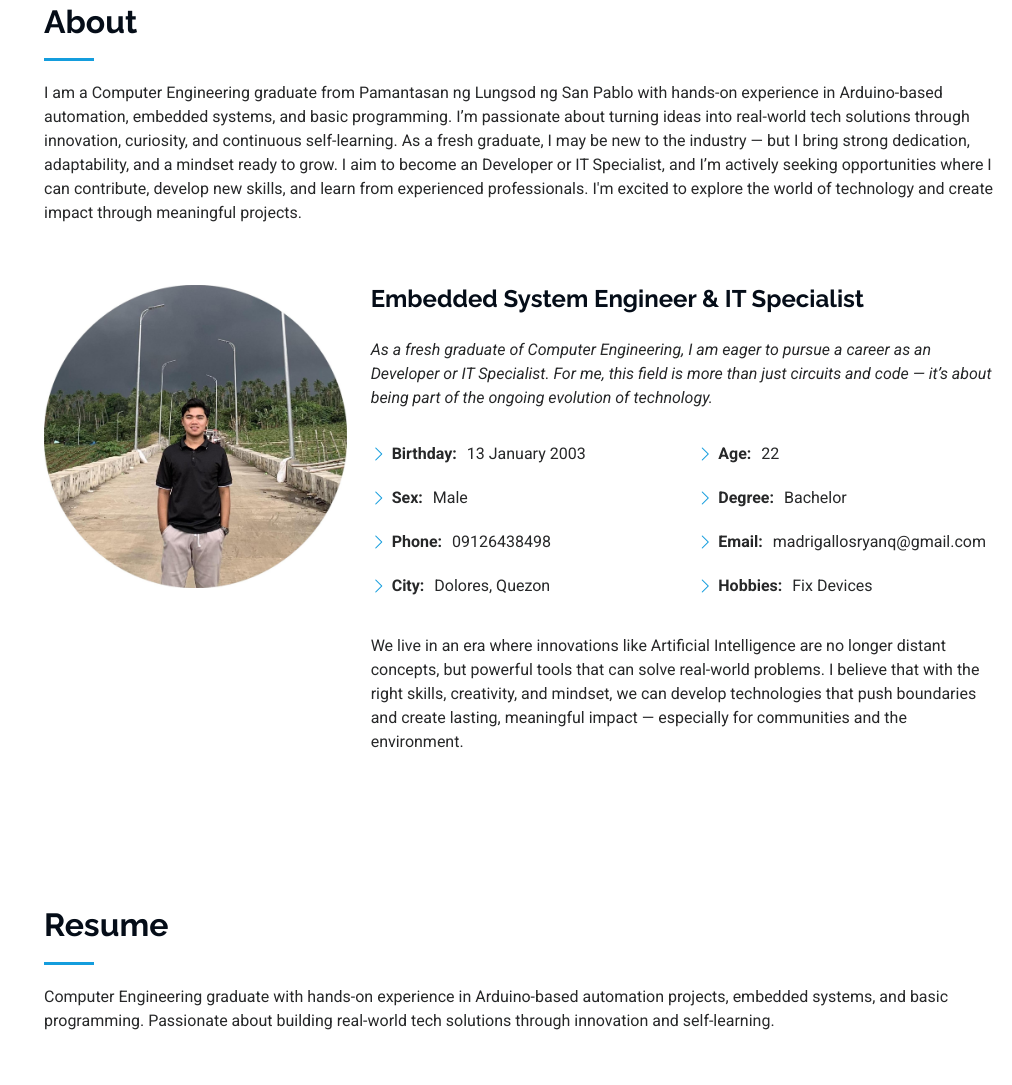
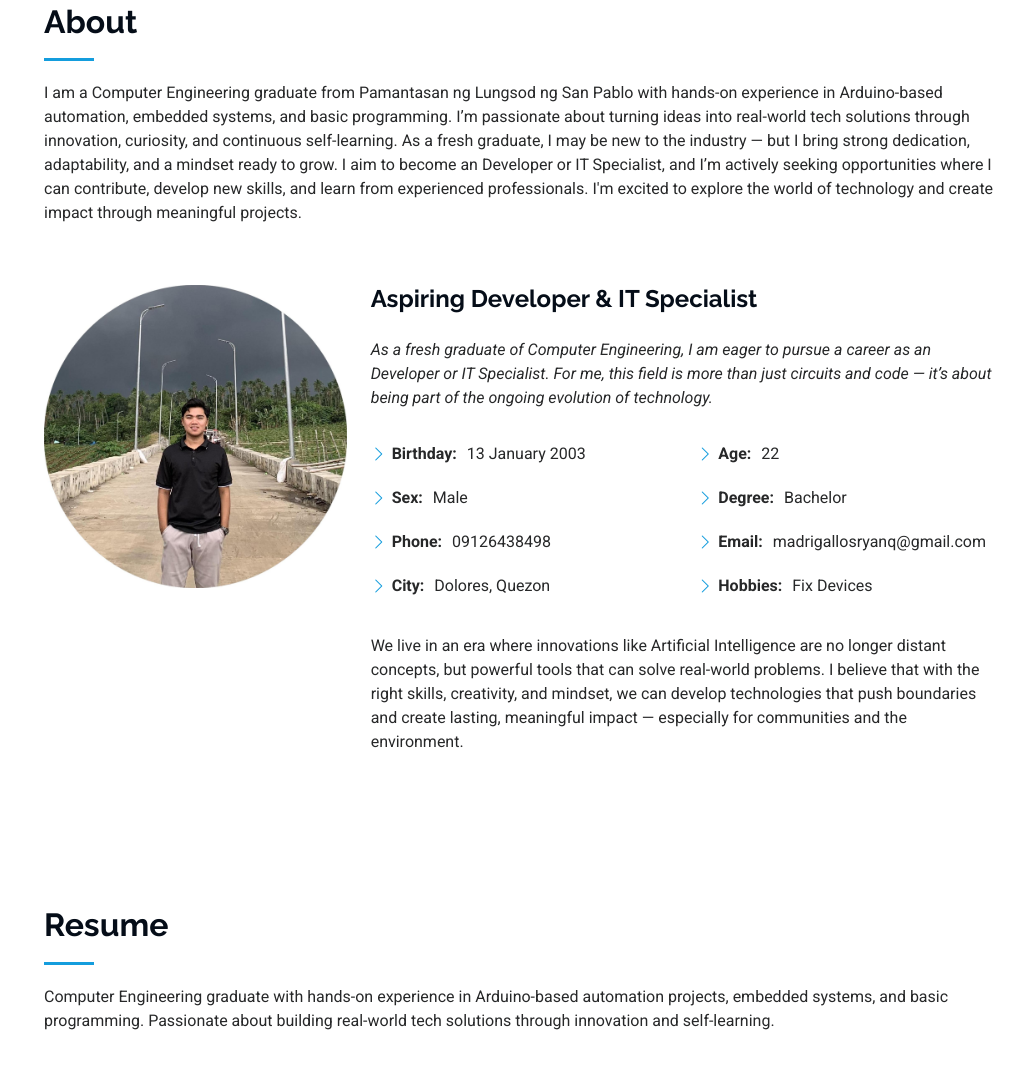
Before and after one commit to ryquma-stack/portfolio.io, a plain HTML site: page index.html in a window 1280 px wide. Shown: the part 857-1942 px from the top of the page, without its empty margins (268-1280 px from the left). Drawn offline with Linux system fonts and the light colour scheme.

Commit message:
Update index.html

```diff
--- a/index.html
+++ b/index.html
@@ -91,7 +91,7 @@ As a fresh graduate, I may be new to the industry — but I bring strong dedicat
             <img src="assets/img/my-profile-img1.jpg" class="img-fluid" alt="">
           </div>
           <div class="col-lg-8 content">
-            <h2>Embedded System Engineer &amp; IT Specialist</h2>
+            <h2>Aspiring Developer &amp; IT Specialist</h2>
             <p class="fst-italic py-3">
               As a fresh graduate of Computer Engineering, I am eager to pursue a career as an Developer or IT Specialist. For me, this field is more than just circuits and code — it’s about being part of the ongoing evolution of technology.
             </p>
```
